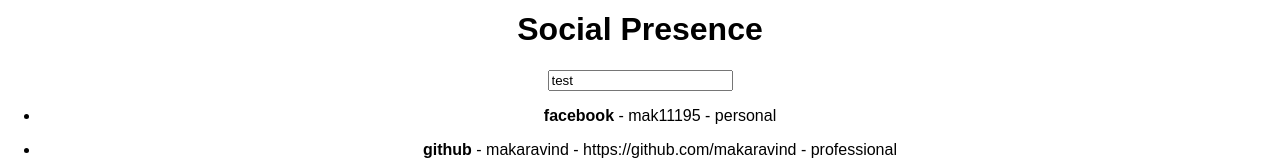
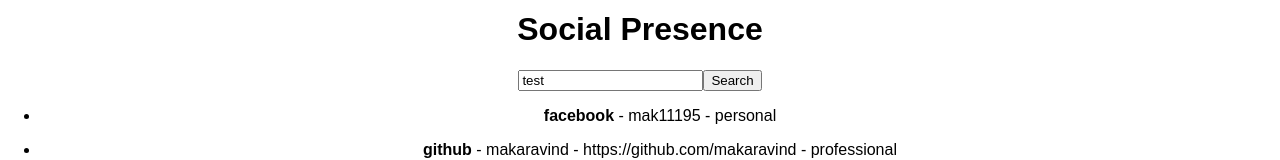
Before and after one commit to makaravind/DevHub, a React (Create React App) app: page / in a window 1280 px wide. Shown: the part 200-360 px from the top of the page. Built offline with nearby package versions, Linux system fonts and the light colour scheme; the HTML template or start-up script is replaced by a standard one.

Commit message:
Implemented search box for filter

```diff
--- a/src/Me.js
+++ b/src/Me.js
@@ -7,15 +7,30 @@
         super(props);
 
         this.state = {
-            filter: 'test'
+            filter: 'test',
+            filteredProfiles: this.props.userDetails
         }
     }
 
     handleFilterChange = (event) => {
         let value = event.target.value;
         this.setState(currentState => {
-           return {filter: value}
+            return {filter: value}
         });
+    };
+
+    changeFilteredProfiles = () => {
+
+        let filteredProfiles = this.props.userDetails.filter((profile) => {
+            return profile.engagement.includes(this.state.filter)
+        });
+
+        if(filteredProfiles.length === 0) filteredProfiles = [...this.props.userDetails];
+
+        this.setState((currentState) => {
+            return {filteredProfiles: filteredProfiles}
+        })
+
     };
 
     render() {
@@ -23,8 +38,9 @@
             <div>
                 <h1>Social Presence</h1>
                 <input type="text" value={this.state.filter} onChange={(e) => this.handleFilterChange(e)}/>
+                <button onClick={this.changeFilteredProfiles}>Search</button>
                 <ul>
-                    {this.props.userDetails.map(detail =>
+                    {this.state.filteredProfiles.map(detail =>
                         <li key={detail.id}>
                             <SocialDetail socialDetail={detail}/>
                         </li>
```
